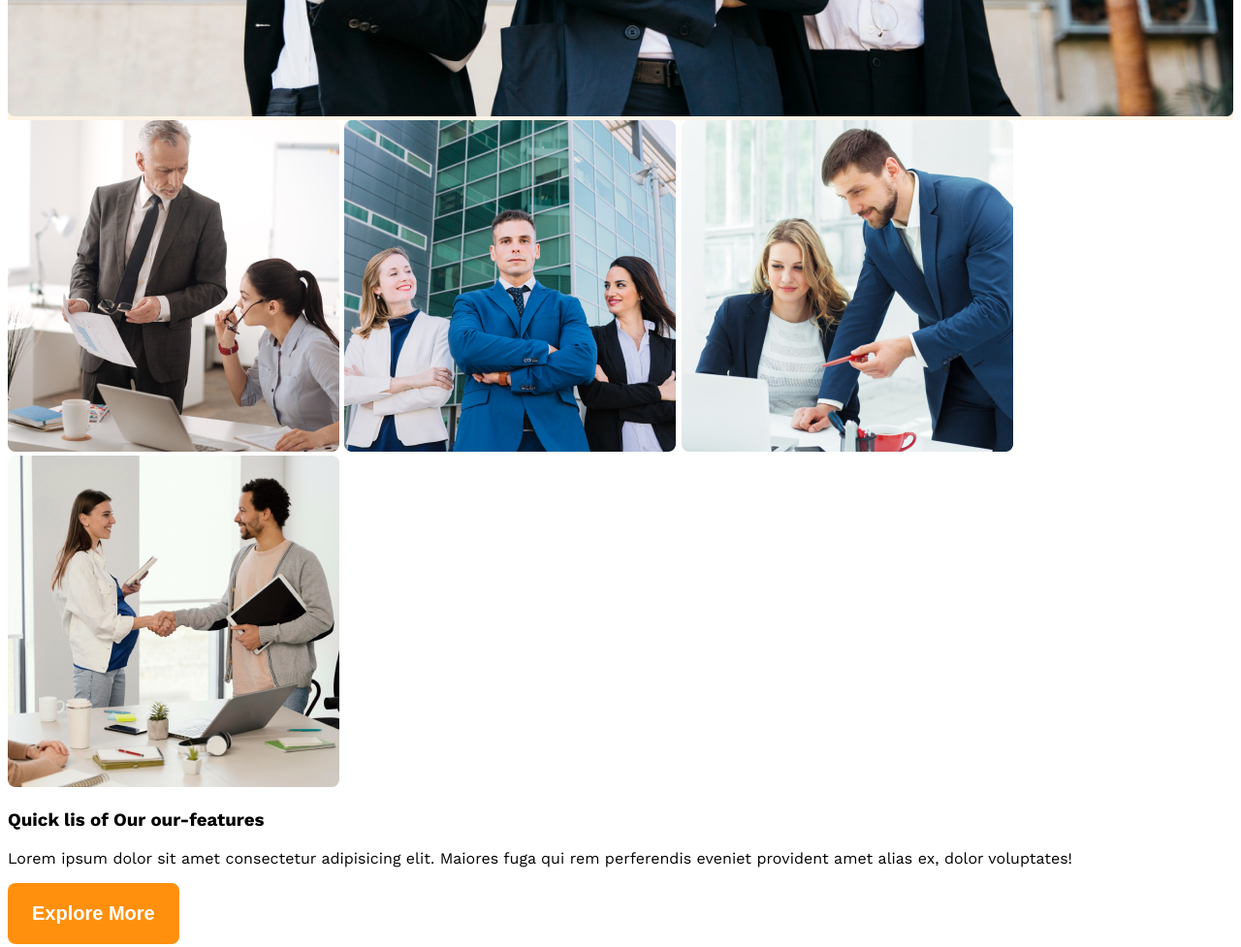
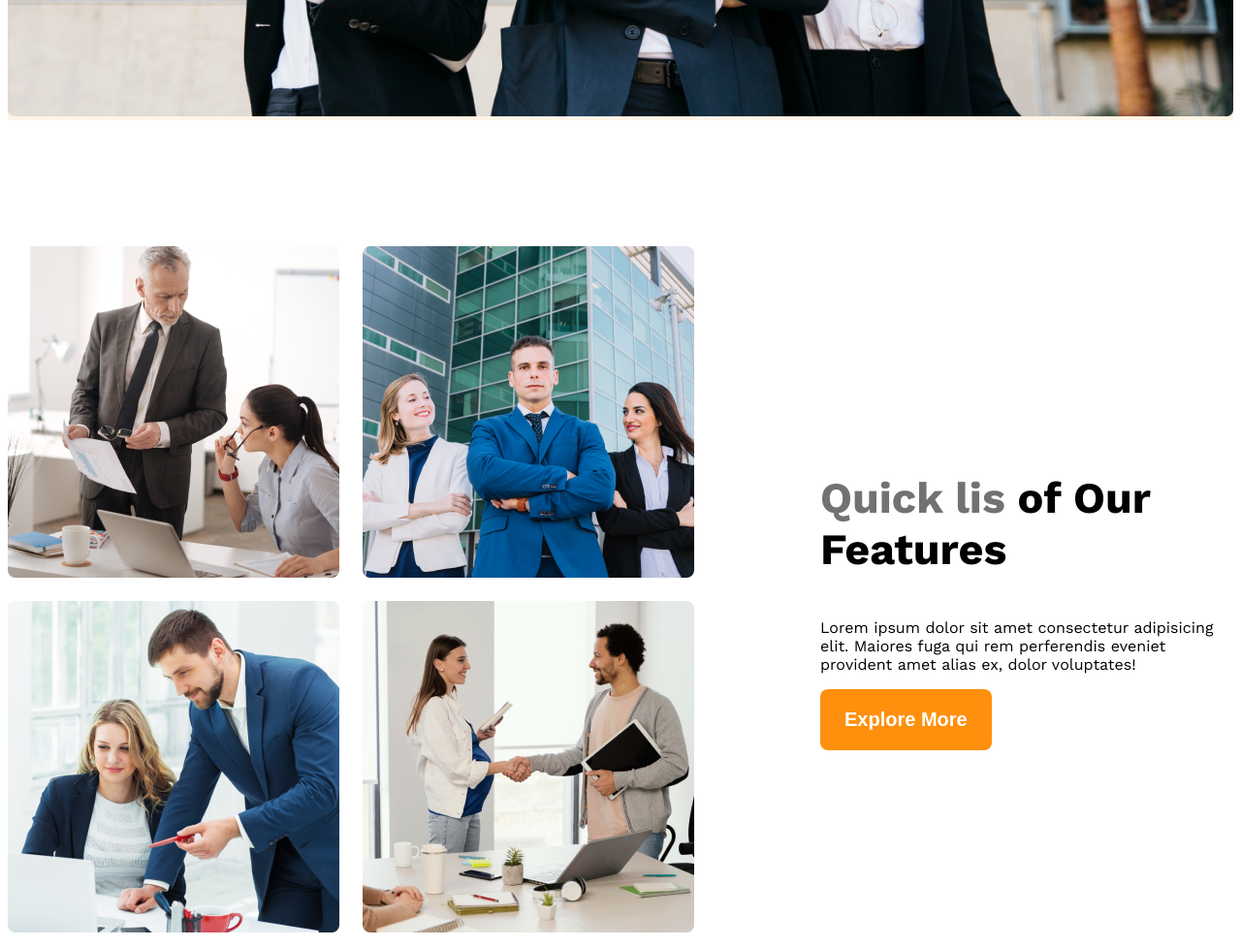
Before and after one commit to palash00912/g3-architects-website-, a plain HTML site: page index.html in a window 1280 px wide. Shown: the part 1060-2037 px from the top of the page at 97% size. Drawn offline with nearby package versions, Linux system fonts and the light colour scheme; a web font is replaced by a local one.

Commit message:
added team photo

```diff
--- a/index.html
+++ b/index.html
@@ -41,15 +41,15 @@
     </header>
 
     <main>
-      <section class="teams">
-        <div class="team-image-container">
+      <section class="teams display-flex">
+        <div class="team-img-container">
           <img src="/images/team1.png" alt="Two architects discuss about designing">
           <img src="/images/team2.png" alt="three architects shoot photo">
           <img src="/images/team3.png" alt="Two architects discuss about designing">
           <img src="/images/team4.png" alt="Two architects discuss about designing">
         </div>
         <div class="our-features">
-          <h3 class="feature-title">Quick lis of Our our-features</h3>
+          <h3 class="feature-title"><span id="quick-list" class="text-light-gray">Quick lis</span> <span>of Our</span> <span>Features</span></h3>
           <p class="feature-description">
             Lorem ipsum dolor sit amet consectetur adipisicing elit. Maiores
             fuga qui rem perferendis eveniet provident amet alias ex, dolor
--- a/style/architects.css
+++ b/style/architects.css
@@ -33,6 +33,9 @@
 main{
     max-width: 1440px;
     margin: 0 auto;
+}
+main>section{
+    margin-top: 130px;
 }
 
 /* header styles */
@@ -75,9 +78,41 @@ main{
 .banner-image{
     width: 100%;
 }
+
 /* responsive media query */
 @media screen and (max-width: 576px) {
     .navbar, .nav-links{
         flex-direction: column;
     }
 }
+/* team and feature related styles */
+.teams{
+    align-items: center;
+}
+.team-img-container{
+    display: grid;
+    grid-template-columns: repeat(2, 1fr);
+    gap: 24px;
+
+}
+.our-features{
+    margin-left: 130px;
+    max-width: 530px;
+}
+ .feature-title{
+    font-size: 2.8rem;
+}
+/* .our-features .feature-description{
+    color: rgb(114, 114, 114);
+    font-family: Work Sans;
+    font-size: 16px;
+    font-weight: 400;
+    line-height: 26px;
+    letter-spacing: 0%;
+    text-align: left;
+}
+.our-features .btn-primary{
+    width: 180px;
+    height: 64px;
+    border-radius: 8px;
+} */
```
